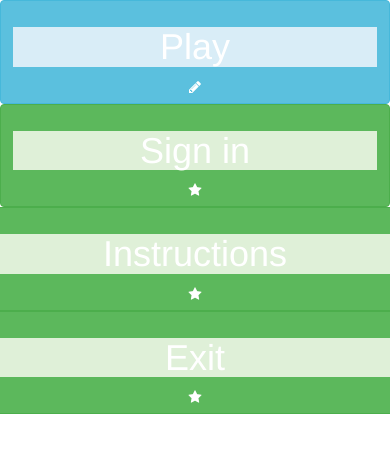
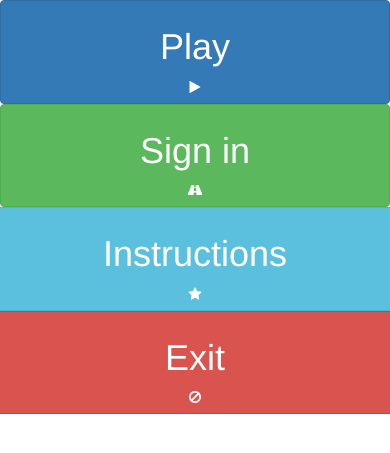
Before and after one commit to eileenrose/IHIAWO, a Python web app: template project-wtd/templates/startpage.html in a window 390 px wide. Shown: the top 453 px of the page. Run offline with Jinja, Linux system fonts and the light colour scheme; the template is opened without the code that fills it, so the values that code supplies are empty; some libraries are stand-ins or nearby versions.

Commit message:
edit button

```diff
--- a/project-wtd/templates/startpage.html
+++ b/project-wtd/templates/startpage.html
@@ -8,11 +8,11 @@
 </head>
 <body>
   <div class="row">
-    <div class ="col-md-6"><button class="btn btn-block btn-info"><h1 class ="bg-info">Play</h1><i class="fa fa-pencil"</button></i></div>
-    <div class ="col-md-6"><button class="btn btn-block btn-success "><h1 class="bg-success">Sign in</h1><i class="fa fa-star"></button></i></div>
+    <div class ="col-md-6"><button class="btn btn-block btn-primary"><h1>Play</h1><i class="fa fa-play"</button></i></div>
+    <div class ="col-md-6"><button class="btn btn-block btn-success"><h1>Sign in</h1><i class="fa fa-road"></button></i></div>
     <div class ="row">
-    <div class ="col-md-6"><button class="btn btn-block btn-success "><h1 class="bg-success">Instructions</h1><i class="fa fa-star" ></button></i></div>
-    <div class ="col-md-6"><button class="btn btn-block btn-success "><h1 class="bg-success">Exit</h1><i class="fa fa-star"></button></i></div>
+    <div class ="col-md-6"><button class="btn btn-block btn-info"><h1>Instructions</h1><i class="fa fa-star" ></button></i></div>
+    <div class ="col-md-6"><button class="btn btn-block btn-danger"><h1>Exit</h1><i class="fa fa-ban"></button></i></div>
   </div>
   </div>
 </body>
```
